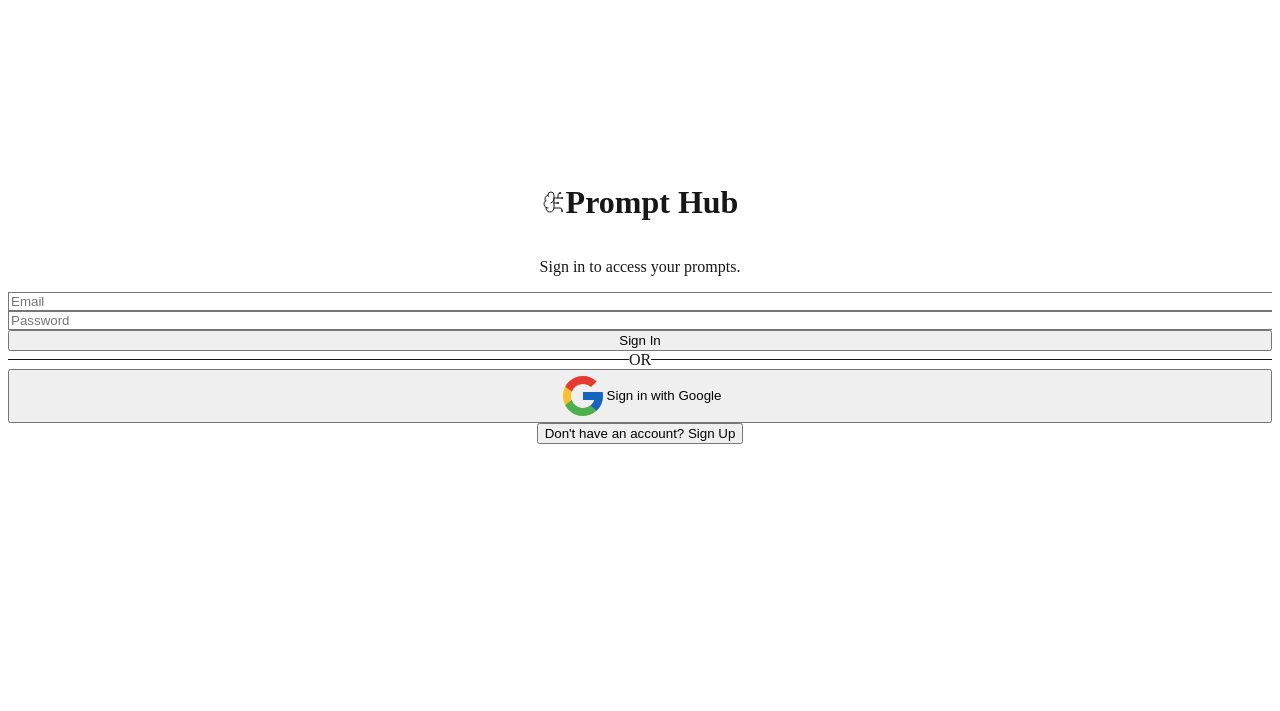
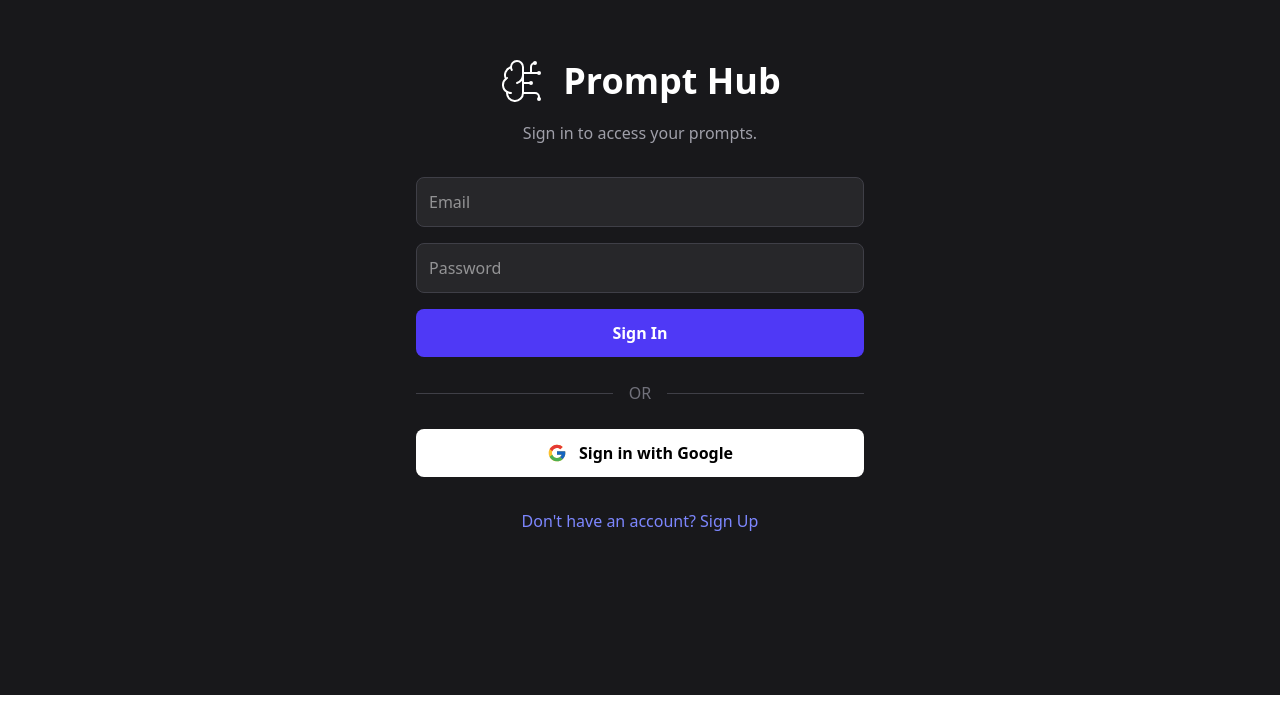
Before and after one commit to gtlovell/tsc-prompt-hub, a Next.js app: page / in a window 1280 px wide. Shown: the part 105-816 px from the top of the page. Built offline with nearby package versions, Linux system fonts and the light colour scheme; no server answers; the database is empty.

Commit message:
Fixed styling issue

```diff
--- a/package.json
+++ b/package.json
@@ -15,7 +15,7 @@
     "dotenv": "^17.2.0",
     "firebase": "^11.10.0",
     "lucide-react": "^0.525.0",
-    "next": "15.3.5",
+    "next": "^15.0.0",
     "next-auth": "^4.24.11",
     "postcss": "^8.5.6",
     "react": "^19.0.0",
--- a/src/app/globals.css
+++ b/src/app/globals.css
@@ -1,6 +1,4 @@
-@tailwind base;
-@tailwind components;
-@tailwind utilities;
+@import "tailwindcss";
 
 :root {
   --background: #ffffff;
```
Also changed, not shown: 1 other file (tests, documents, lock files or other folders).
